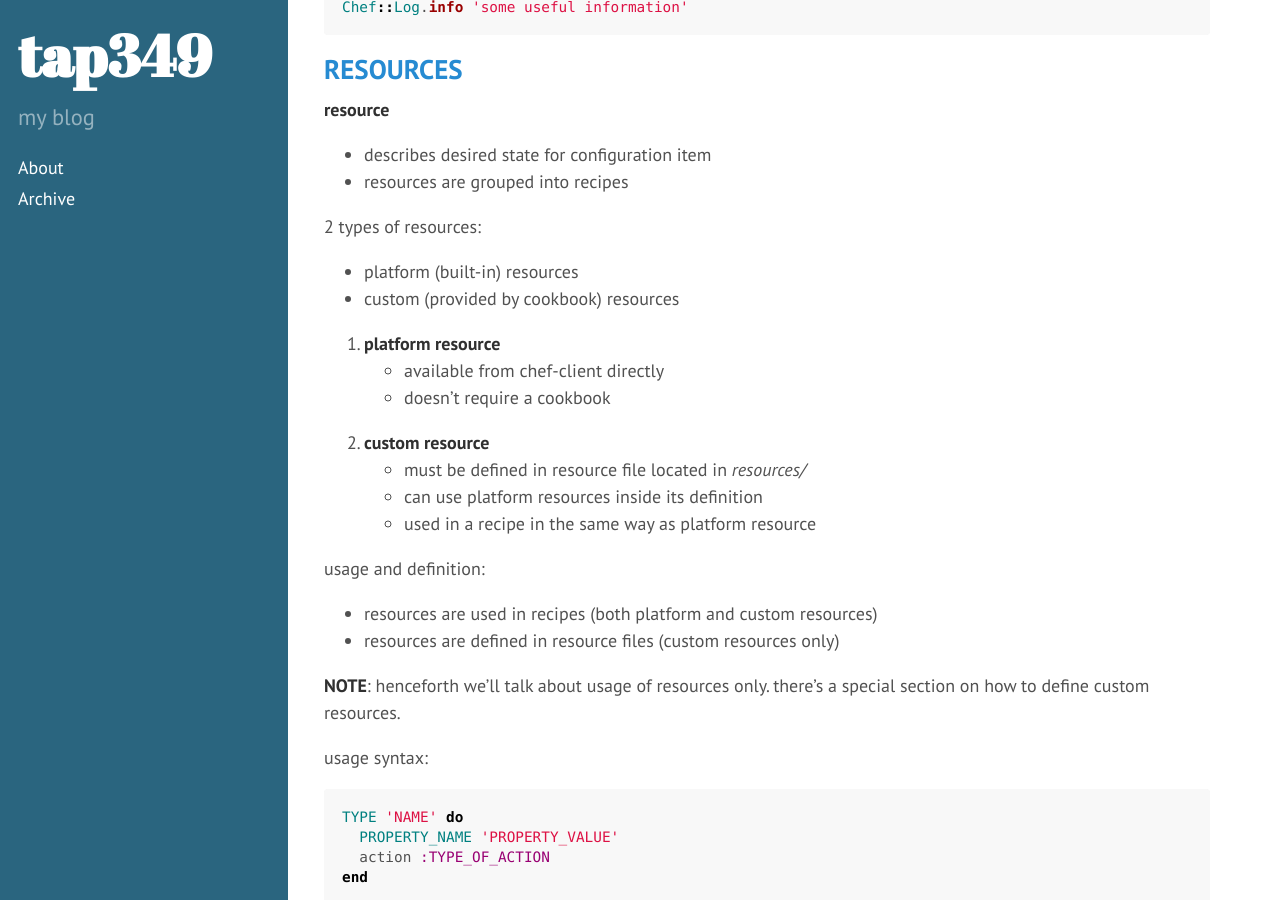
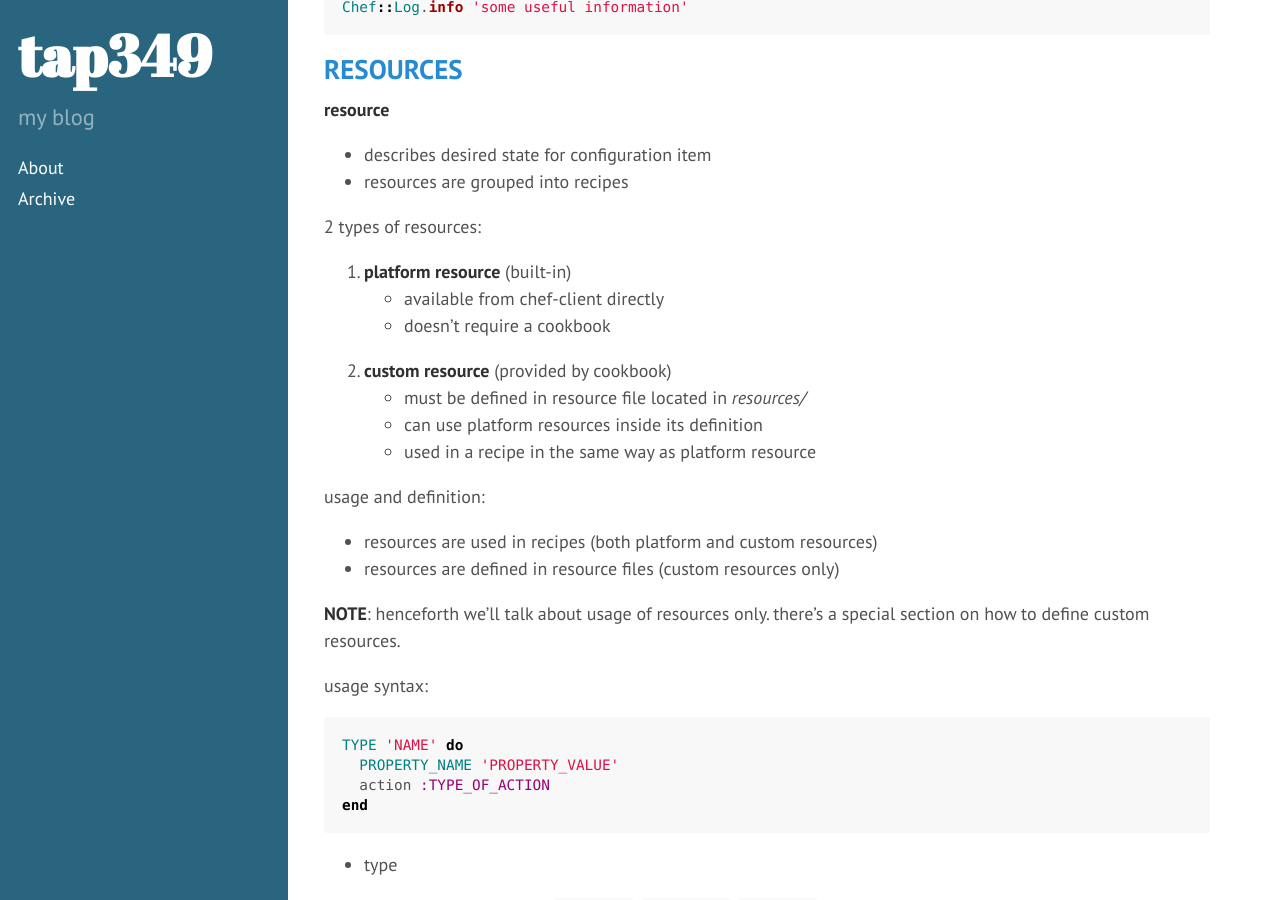
Before and after one commit to tap349/tap349.github.io, a Jekyll site: the page built from _posts/2015-01-06-notes-about-chef.md, in a window 1280 px wide and 900 px high, scrolled down 10697 px. Built offline with Jekyll 4.4.1, drawn with Linux system fonts in a browser that asks for light colours; Markdown is read by kramdown in place of the engine named in the settings.

Commit message:
update 2016-01-24_15:00:35

```diff
--- a/_posts/2015-01-06-notes-about-chef.md
+++ b/_posts/2015-01-06-notes-about-chef.md
@@ -460,13 +460,10 @@ Chef::Log.info 'some useful information'
 
 2 types of resources:
 
-- platform (built-in) resources
-- custom (provided by cookbook) resources
-
-1. **platform resource**
+1. **platform resource** (built-in)
   - available from chef-client directly
   - doesn't require a cookbook
-2. **custom resource**
+2. **custom resource** (provided by cookbook)
   - must be defined in resource file located in _resources/_
   - can use platform resources inside its definition
   - used in a recipe in the same way as platform resource
```
